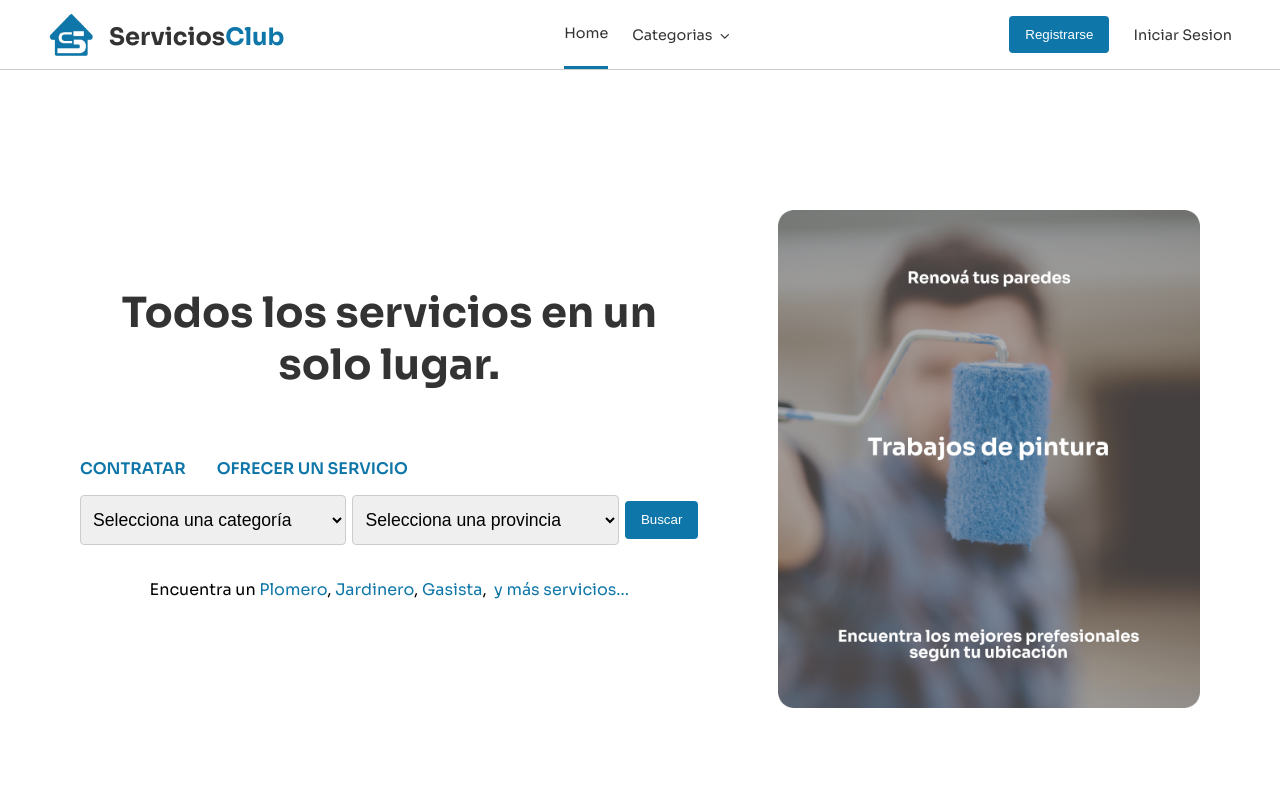
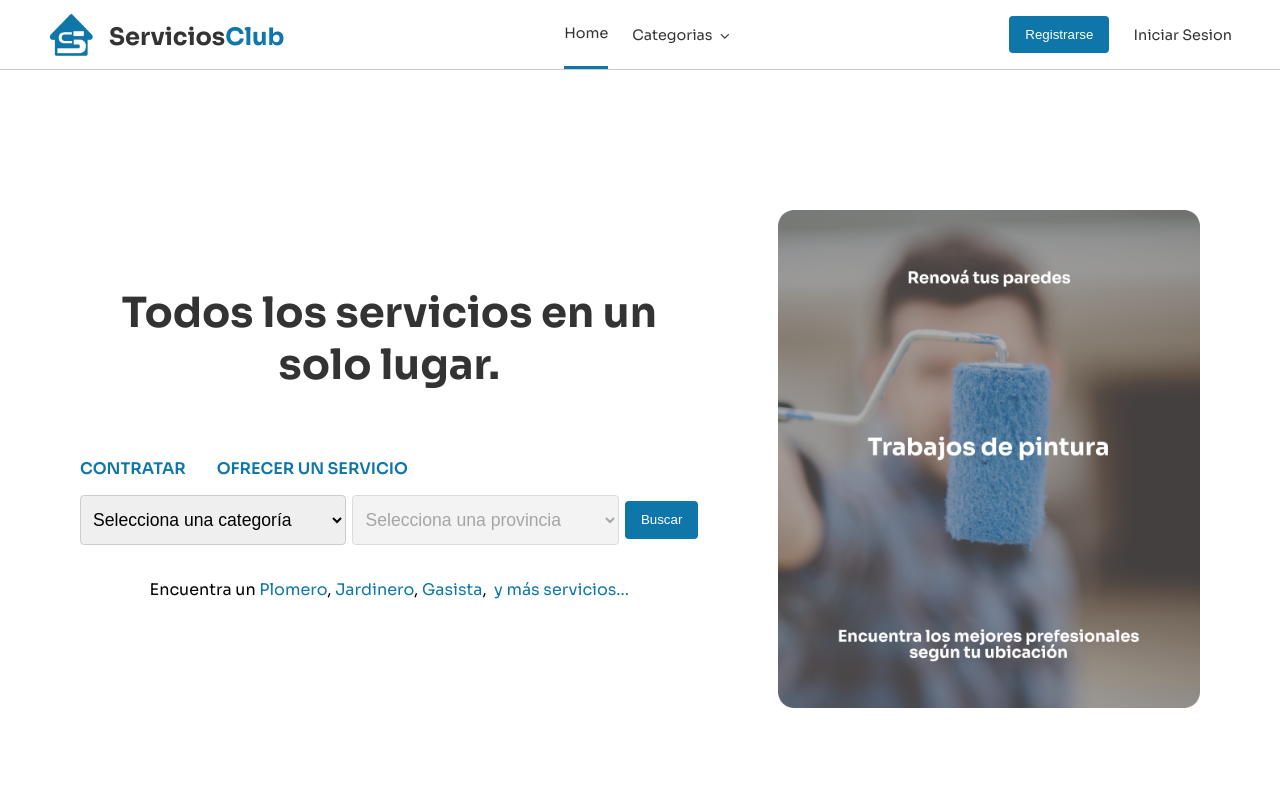
Before and after one commit to No-Country/c14-06-m-node-react, a React (Vite) app in the folder frontend/: page / in a window 1280 px wide. Shown: the top 800 px of the page. Built offline with nearby package versions, Linux system fonts and the light colour scheme.

Commit message:
feat: province select disabled until select profession"

```diff
--- a/frontend/src/components/MainScreen.jsx
+++ b/frontend/src/components/MainScreen.jsx
@@ -184,9 +184,11 @@ const Home = () => {
 
 	const [selectedProfession, setSelectedProfession] = useState('');
 	const [selectedProvince, setSelectedProvince] = useState('');
+	const isSelectProvinceDisabled = !selectedProfession;
 
 	const handleProfessionChange = (event) => {
 		setSelectedProfession(event.target.value);
+		setSelectedProvince('');
 	};
 
 	const handleProvinceChange = (event) => {
@@ -256,6 +258,7 @@ const Home = () => {
 						placeholder="Selecciona una provincia"
 						value={selectedProvince}
 						onChange={handleProvinceChange}
+						disabled={isSelectProvinceDisabled}
 					>
 						<option value="" disabled>
 							Selecciona una provincia
```
